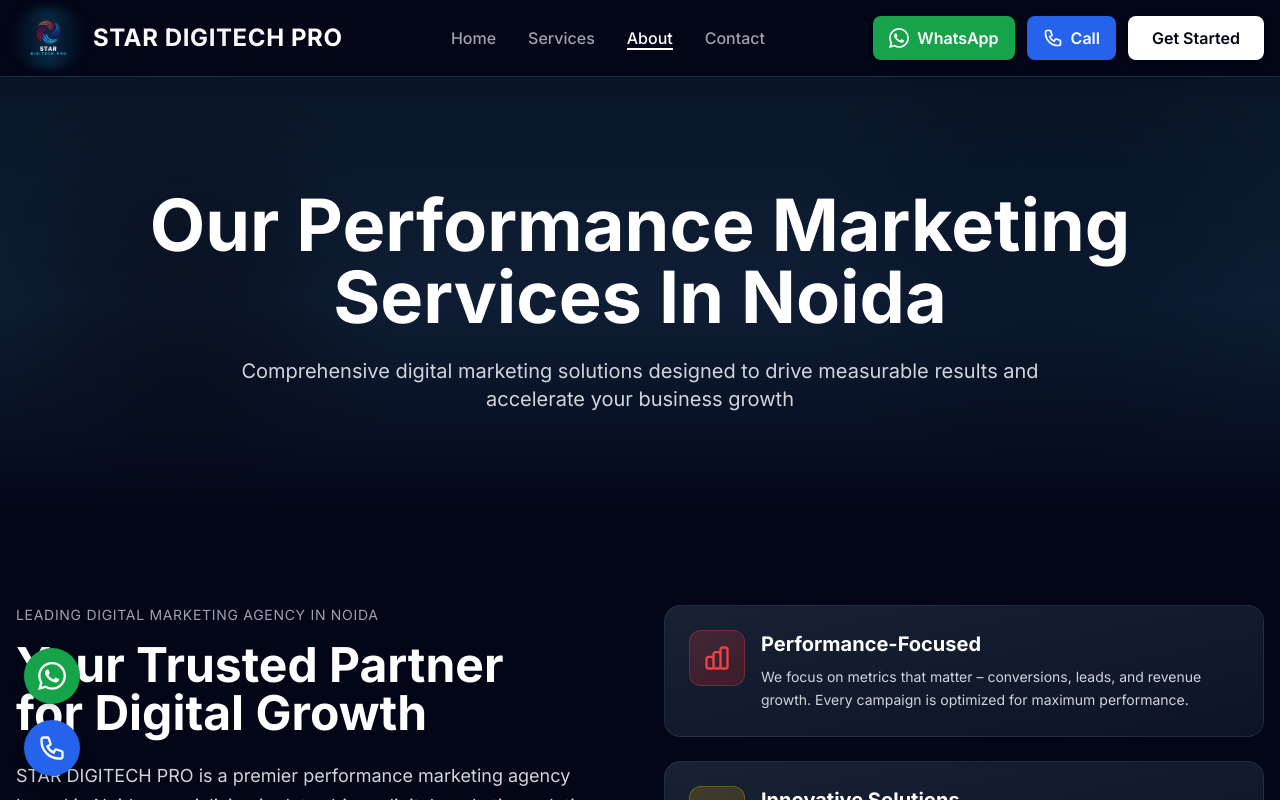
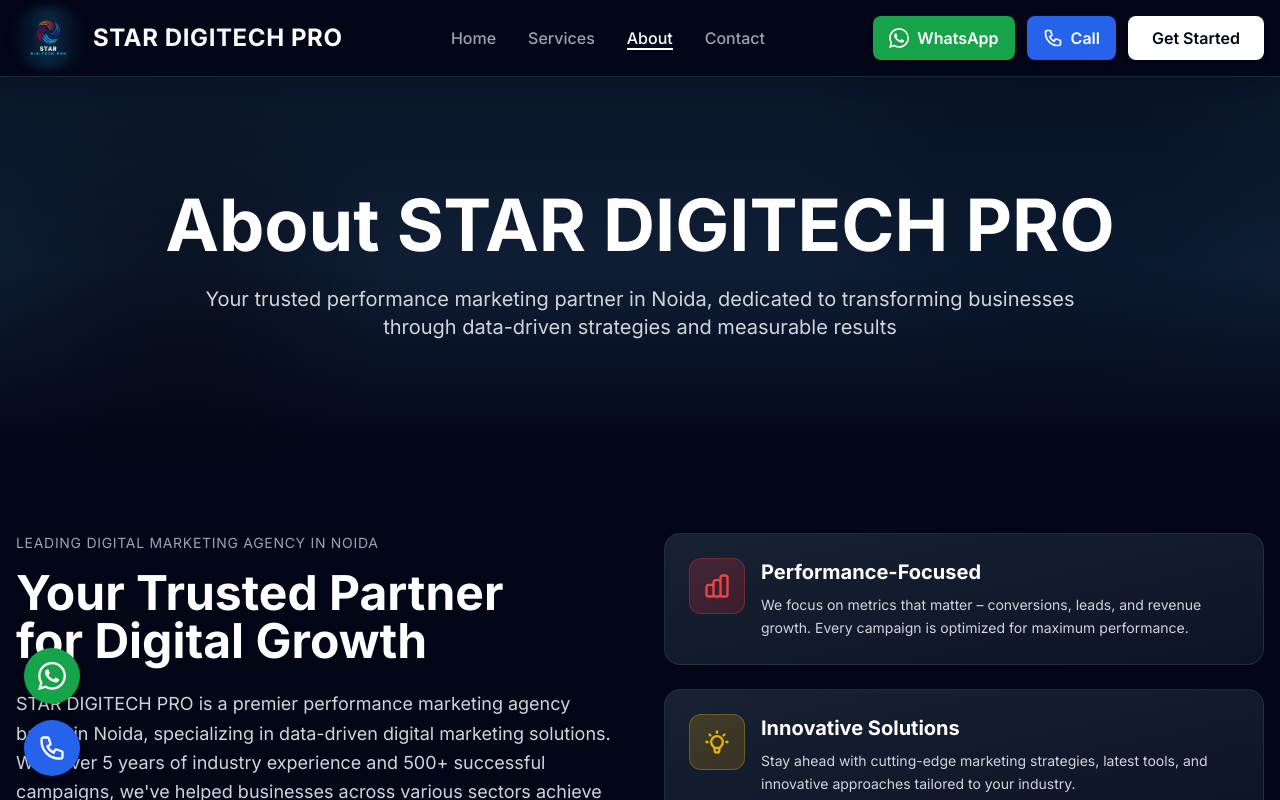
Before and after one commit to anshmydigitalcrown-ui/stardigitechpro, a Next.js app: page /about in a window 1280 px wide. Shown: the top 800 px of the page. Built offline with nearby package versions, Linux system fonts and the light colour scheme.

Commit message:
Update about page hero section with relevant heading

```diff
--- a/app/about/page.tsx
+++ b/app/about/page.tsx
@@ -73,11 +73,11 @@ export default function ServicePage() {
         <div className="container mx-auto px-4 relative z-10">
           <div className="max-w-5xl mx-auto text-center">
             <h1 className="text-4xl sm:text-5xl md:text-6xl lg:text-7xl font-bold text-white mb-6 leading-tight">
-              Our Performance Marketing Services In Noida
+              About STAR DIGITECH PRO
             </h1>
 
             <p className="text-base sm:text-lg md:text-xl text-gray-300 max-w-4xl mx-auto leading-relaxed">
-              Comprehensive digital marketing solutions designed to drive measurable results and accelerate your business growth
+              Your trusted performance marketing partner in Noida, dedicated to transforming businesses through data-driven strategies and measurable results
             </p>
           </div>
         </div>
```
